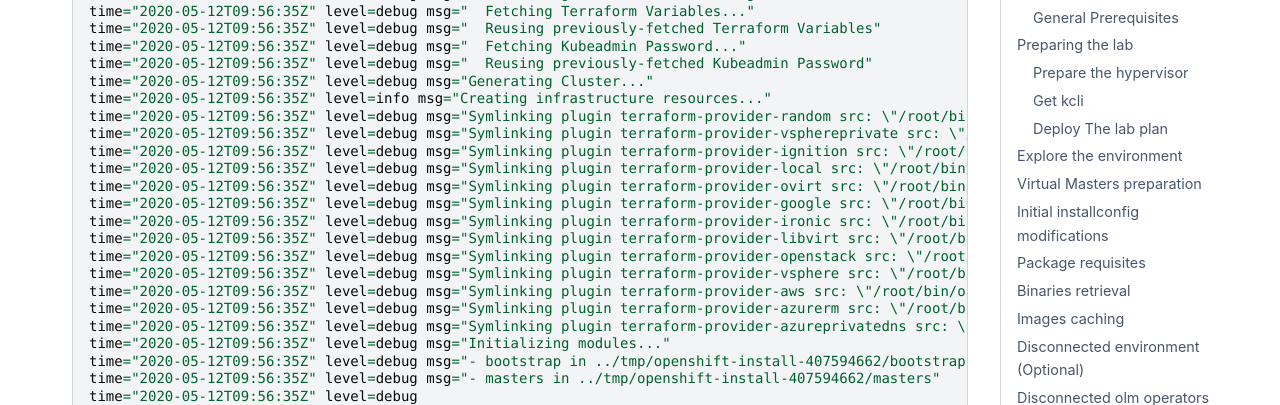
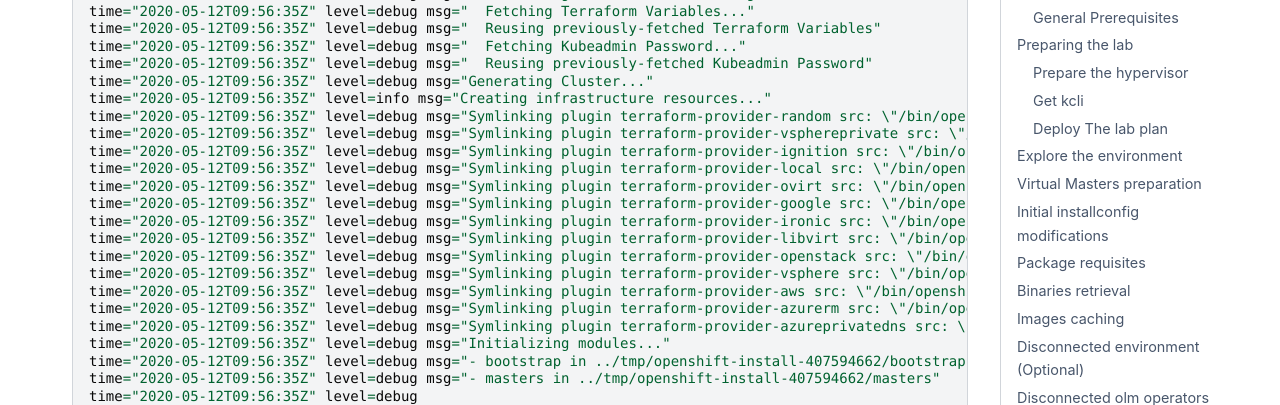
Before and after one commit to karmab/kcli-ztp, a Sphinx documentation site: the page built from docs/index.rst, in a window 1280 px wide and 900 px high, scrolled down 65985 px. Shown: the part 152-557 px from the top of the window. Built offline with Sphinx 7.4.7 and the PyData theme 0.15.4, drawn with Linux system fonts in a browser that asks for light colours.

```diff
--- a/docs/index.rst
+++ b/docs/index.rst
@@ -3697,19 +3697,19 @@ Expected Output
    time="2020-05-12T09:56:35Z" level=debug msg="  Reusing previously-fetched Kubeadmin Password"
    time="2020-05-12T09:56:35Z" level=debug msg="Generating Cluster..."
    time="2020-05-12T09:56:35Z" level=info msg="Creating infrastructure resources..."
-   time="2020-05-12T09:56:35Z" level=debug msg="Symlinking plugin terraform-provider-random src: \"/root/bin/openshift-install\" dst: \"/tmp/openshift-install-407594662/plugins/terraform-provider-random\""
-   time="2020-05-12T09:56:35Z" level=debug msg="Symlinking plugin terraform-provider-vsphereprivate src: \"/root/bin/openshift-install\" dst: \"/tmp/openshift-install-407594662/plugins/terraform-provider-vsphereprivate\""
-   time="2020-05-12T09:56:35Z" level=debug msg="Symlinking plugin terraform-provider-ignition src: \"/root/bin/openshift-install\" dst: \"/tmp/openshift-install-407594662/plugins/terraform-provider-ignition\""
-   time="2020-05-12T09:56:35Z" level=debug msg="Symlinking plugin terraform-provider-local src: \"/root/bin/openshift-install\" dst: \"/tmp/openshift-install-407594662/plugins/terraform-provider-local\""
-   time="2020-05-12T09:56:35Z" level=debug msg="Symlinking plugin terraform-provider-ovirt src: \"/root/bin/openshift-install\" dst: \"/tmp/openshift-install-407594662/plugins/terraform-provider-ovirt\""
-   time="2020-05-12T09:56:35Z" level=debug msg="Symlinking plugin terraform-provider-google src: \"/root/bin/openshift-install\" dst: \"/tmp/openshift-install-407594662/plugins/terraform-provider-google\""
-   time="2020-05-12T09:56:35Z" level=debug msg="Symlinking plugin terraform-provider-ironic src: \"/root/bin/openshift-install\" dst: \"/tmp/openshift-install-407594662/plugins/terraform-provider-ironic\""
-   time="2020-05-12T09:56:35Z" level=debug msg="Symlinking plugin terraform-provider-libvirt src: \"/root/bin/openshift-install\" dst: \"/tmp/openshift-install-407594662/plugins/terraform-provider-libvirt\""
-   time="2020-05-12T09:56:35Z" level=debug msg="Symlinking plugin terraform-provider-openstack src: \"/root/bin/openshift-install\" dst: \"/tmp/openshift-install-407594662/plugins/terraform-provider-openstack\""
-   time="2020-05-12T09:56:35Z" level=debug msg="Symlinking plugin terraform-provider-vsphere src: \"/root/bin/openshift-install\" dst: \"/tmp/openshift-install-407594662/plugins/terraform-provider-vsphere\""
-   time="2020-05-12T09:56:35Z" level=debug msg="Symlinking plugin terraform-provider-aws src: \"/root/bin/openshift-install\" dst: \"/tmp/openshift-install-407594662/plugins/terraform-provider-aws\""
-   time="2020-05-12T09:56:35Z" level=debug msg="Symlinking plugin terraform-provider-azurerm src: \"/root/bin/openshift-install\" dst: \"/tmp/openshift-install-407594662/plugins/terraform-provider-azurerm\""
-   time="2020-05-12T09:56:35Z" level=debug msg="Symlinking plugin terraform-provider-azureprivatedns src: \"/root/bin/openshift-install\" dst: \"/tmp/openshift-install-407594662/plugins/terraform-provider-azureprivatedns\""
+   time="2020-05-12T09:56:35Z" level=debug msg="Symlinking plugin terraform-provider-random src: \"/bin/openshift-install\" dst: \"/tmp/openshift-install-407594662/plugins/terraform-provider-random\""
+   time="2020-05-12T09:56:35Z" level=debug msg="Symlinking plugin terraform-provider-vsphereprivate src: \"/bin/openshift-install\" dst: \"/tmp/openshift-install-407594662/plugins/terraform-provider-vsphereprivate\""
+   time="2020-05-12T09:56:35Z" level=debug msg="Symlinking plugin terraform-provider-ignition src: \"/bin/openshift-install\" dst: \"/tmp/openshift-install-407594662/plugins/terraform-provider-ignition\""
+   time="2020-05-12T09:56:35Z" level=debug msg="Symlinking plugin terraform-provider-local src: \"/bin/openshift-install\" dst: \"/tmp/openshift-install-407594662/plugins/terraform-provider-local\""
+   time="2020-05-12T09:56:35Z" level=debug msg="Symlinking plugin terraform-provider-ovirt src: \"/bin/openshift-install\" dst: \"/tmp/openshift-install-407594662/plugins/terraform-provider-ovirt\""
+   time="2020-05-12T09:56:35Z" level=debug msg="Symlinking plugin terraform-provider-google src: \"/bin/openshift-install\" dst: \"/tmp/openshift-install-407594662/plugins/terraform-provider-google\""
+   time="2020-05-12T09:56:35Z" level=debug msg="Symlinking plugin terraform-provider-ironic src: \"/bin/openshift-install\" dst: \"/tmp/openshift-install-407594662/plugins/terraform-provider-ironic\""
+   time="2020-05-12T09:56:35Z" level=debug msg="Symlinking plugin terraform-provider-libvirt src: \"/bin/openshift-install\" dst: \"/tmp/openshift-install-407594662/plugins/terraform-provider-libvirt\""
+   time="2020-05-12T09:56:35Z" level=debug msg="Symlinking plugin terraform-provider-openstack src: \"/bin/openshift-install\" dst: \"/tmp/openshift-install-407594662/plugins/terraform-provider-openstack\""
+   time="2020-05-12T09:56:35Z" level=debug msg="Symlinking plugin terraform-provider-vsphere src: \"/bin/openshift-install\" dst: \"/tmp/openshift-install-407594662/plugins/terraform-provider-vsphere\""
+   time="2020-05-12T09:56:35Z" level=debug msg="Symlinking plugin terraform-provider-aws src: \"/bin/openshift-install\" dst: \"/tmp/openshift-install-407594662/plugins/terraform-provider-aws\""
+   time="2020-05-12T09:56:35Z" level=debug msg="Symlinking plugin terraform-provider-azurerm src: \"/bin/openshift-install\" dst: \"/tmp/openshift-install-407594662/plugins/terraform-provider-azurerm\""
+   time="2020-05-12T09:56:35Z" level=debug msg="Symlinking plugin terraform-provider-azureprivatedns src: \"/bin/openshift-install\" dst: \"/tmp/openshift-install-407594662/plugins/terraform-provider-azureprivatedns\""
    time="2020-05-12T09:56:35Z" level=debug msg="Initializing modules..."
    time="2020-05-12T09:56:35Z" level=debug msg="- bootstrap in ../tmp/openshift-install-407594662/bootstrap"
    time="2020-05-12T09:56:35Z" level=debug msg="- masters in ../tmp/openshift-install-407594662/masters"
@@ -4021,19 +4021,19 @@ Expected Output
    time="2020-05-12T10:10:10Z" level=info msg="Waiting up to 40m0s for bootstrapping to complete..."
    time="2020-05-12T10:17:24Z" level=debug msg="Bootstrap status: complete"
    time="2020-05-12T10:17:24Z" level=info msg="Destroying the bootstrap resources..."
-   time="2020-05-12T10:17:24Z" level=debug msg="Symlinking plugin terraform-provider-libvirt src: \"/root/bin/openshift-install\" dst: \"/tmp/openshift-install-678758349/plugins/terraform-provider-libvirt\""
-   time="2020-05-12T10:17:24Z" level=debug msg="Symlinking plugin terraform-provider-openstack src: \"/root/bin/openshift-install\" dst: \"/tmp/openshift-install-678758349/plugins/terraform-provider-openstack\""
-   time="2020-05-12T10:17:24Z" level=debug msg="Symlinking plugin terraform-provider-vsphere src: \"/root/bin/openshift-install\" dst: \"/tmp/openshift-install-678758349/plugins/terraform-provider-vsphere\""
-   time="2020-05-12T10:17:24Z" level=debug msg="Symlinking plugin terraform-provider-aws src: \"/root/bin/openshift-install\" dst: \"/tmp/openshift-install-678758349/plugins/terraform-provider-aws\""
-   time="2020-05-12T10:17:24Z" level=debug msg="Symlinking plugin terraform-provider-azurerm src: \"/root/bin/openshift-install\" dst: \"/tmp/openshift-install-678758349/plugins/terraform-provider-azurerm\""
-   time="2020-05-12T10:17:24Z" level=debug msg="Symlinking plugin terraform-provider-azureprivatedns src: \"/root/bin/openshift-install\" dst: \"/tmp/openshift-install-678758349/plugins/terraform-provider-azureprivatedns\""
-   time="2020-05-12T10:17:24Z" level=debug msg="Symlinking plugin terraform-provider-google src: \"/root/bin/openshift-install\" dst: \"/tmp/openshift-install-678758349/plugins/terraform-provider-google\""
-   time="2020-05-12T10:17:24Z" level=debug msg="Symlinking plugin terraform-provider-ironic src: \"/root/bin/openshift-install\" dst: \"/tmp/openshift-install-678758349/plugins/terraform-provider-ironic\""
-   time="2020-05-12T10:17:24Z" level=debug msg="Symlinking plugin terraform-provider-ignition src: \"/root/bin/openshift-install\" dst: \"/tmp/openshift-install-678758349/plugins/terraform-provider-ignition\""
-   time="2020-05-12T10:17:24Z" level=debug msg="Symlinking plugin terraform-provider-local src: \"/root/bin/openshift-install\" dst: \"/tmp/openshift-install-678758349/plugins/terraform-provider-local\""
-   time="2020-05-12T10:17:24Z" level=debug msg="Symlinking plugin terraform-provider-ovirt src: \"/root/bin/openshift-install\" dst: \"/tmp/openshift-install-678758349/plugins/terraform-provider-ovirt\""
-   time="2020-05-12T10:17:24Z" level=debug msg="Symlinking plugin terraform-provider-random src: \"/root/bin/openshift-install\" dst: \"/tmp/openshift-install-678758349/plugins/terraform-provider-random\""
-   time="2020-05-12T10:17:24Z" level=debug msg="Symlinking plugin terraform-provider-vsphereprivate src: \"/root/bin/openshift-install\" dst: \"/tmp/openshift-install-678758349/plugins/terraform-provider-vsphereprivate\""
+   time="2020-05-12T10:17:24Z" level=debug msg="Symlinking plugin terraform-provider-libvirt src: \"/bin/openshift-install\" dst: \"/tmp/openshift-install-678758349/plugins/terraform-provider-libvirt\""
+   time="2020-05-12T10:17:24Z" level=debug msg="Symlinking plugin terraform-provider-openstack src: \"/bin/openshift-install\" dst: \"/tmp/openshift-install-678758349/plugins/terraform-provider-openstack\""
+   time="2020-05-12T10:17:24Z" level=debug msg="Symlinking plugin terraform-provider-vsphere src: \"/bin/openshift-install\" dst: \"/tmp/openshift-install-678758349/plugins/terraform-provider-vsphere\""
+   time="2020-05-12T10:17:24Z" level=debug msg="Symlinking plugin terraform-provider-aws src: \"/bin/openshift-install\" dst: \"/tmp/openshift-install-678758349/plugins/terraform-provider-aws\""
+   time="2020-05-12T10:17:24Z" level=debug msg="Symlinking plugin terraform-provider-azurerm src: \"/bin/openshift-install\" dst: \"/tmp/openshift-install-678758349/plugins/terraform-provider-azurerm\""
+   time="2020-05-12T10:17:24Z" level=debug msg="Symlinking plugin terraform-provider-azureprivatedns src: \"/bin/openshift-install\" dst: \"/tmp/openshift-install-678758349/plugins/terraform-provider-azureprivatedns\""
+   time="2020-05-12T10:17:24Z" level=debug msg="Symlinking plugin terraform-provider-google src: \"/bin/openshift-install\" dst: \"/tmp/openshift-install-678758349/plugins/terraform-provider-google\""
+   time="2020-05-12T10:17:24Z" level=debug msg="Symlinking plugin terraform-provider-ironic src: \"/bin/openshift-install\" dst: \"/tmp/openshift-install-678758349/plugins/terraform-provider-ironic\""
+   time="2020-05-12T10:17:24Z" level=debug msg="Symlinking plugin terraform-provider-ignition src: \"/bin/openshift-install\" dst: \"/tmp/openshift-install-678758349/plugins/terraform-provider-ignition\""
+   time="2020-05-12T10:17:24Z" level=debug msg="Symlinking plugin terraform-provider-local src: \"/bin/openshift-install\" dst: \"/tmp/openshift-install-678758349/plugins/terraform-provider-local\""
+   time="2020-05-12T10:17:24Z" level=debug msg="Symlinking plugin terraform-provider-ovirt src: \"/bin/openshift-install\" dst: \"/tmp/openshift-install-678758349/plugins/terraform-provider-ovirt\""
+   time="2020-05-12T10:17:24Z" level=debug msg="Symlinking plugin terraform-provider-random src: \"/bin/openshift-install\" dst: \"/tmp/openshift-install-678758349/plugins/terraform-provider-random\""
+   time="2020-05-12T10:17:24Z" level=debug msg="Symlinking plugin terraform-provider-vsphereprivate src: \"/bin/openshift-install\" dst: \"/tmp/openshift-install-678758349/plugins/terraform-provider-vsphereprivate\""
    time="2020-05-12T10:17:24Z" level=debug msg="Initializing modules..."
    time="2020-05-12T10:17:24Z" level=debug msg="- bootstrap in ../tmp/openshift-install-678758349/bootstrap"
    time="2020-05-12T10:17:24Z" level=debug msg="- masters in ../tmp/openshift-install-678758349/masters"
```
Also changed, not shown: README.md (+2 -2 lines), docs/index.md (+26 -26 lines), 10 other files.
